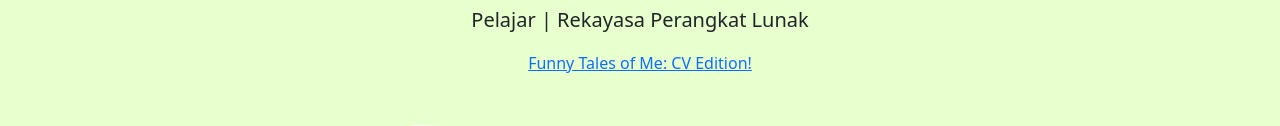
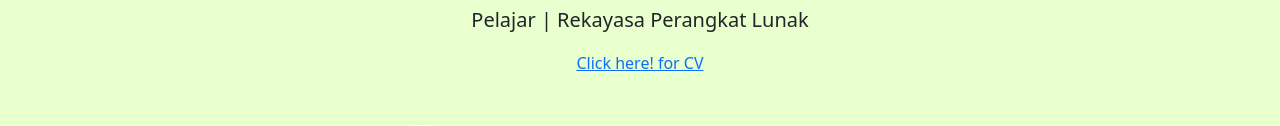
Before and after one commit to indahpurnma/indahpurnama.github.io, a plain HTML site: page index.html in a window 1280 px wide. Shown: the part 388-514 px from the top of the page. Drawn offline with nearby package versions, Linux system fonts and the light colour scheme.

Commit message:
mengubah link cv

```diff
--- a/index.html
+++ b/index.html
@@ -49,7 +49,7 @@
       <img src="img/indah.jpg" alt="indah" width="200" class="rounded-circle img-thumbnail" />
       <h1 class="display-4">Indah Purnama</h1>
       <p class="lead">Pelajar | Rekayasa Perangkat Lunak</p>
-      <p><a href="file:///C:/Users/lenovo/Downloads/cv.pdf">Funny Tales of Me: CV Edition!</a></p>
+      <p><a href="https://drive.google.com/file/d/14xZaqZtrEx9nPUT59uCxSHJYXV6hvFTj/view?usp=sharing">Click here! for CV</a></p>
       <svg xmlns="http://www.w3.org/2000/svg" viewBox="0 0 1440 320">
         <path
           fill="#ffffff"
```
